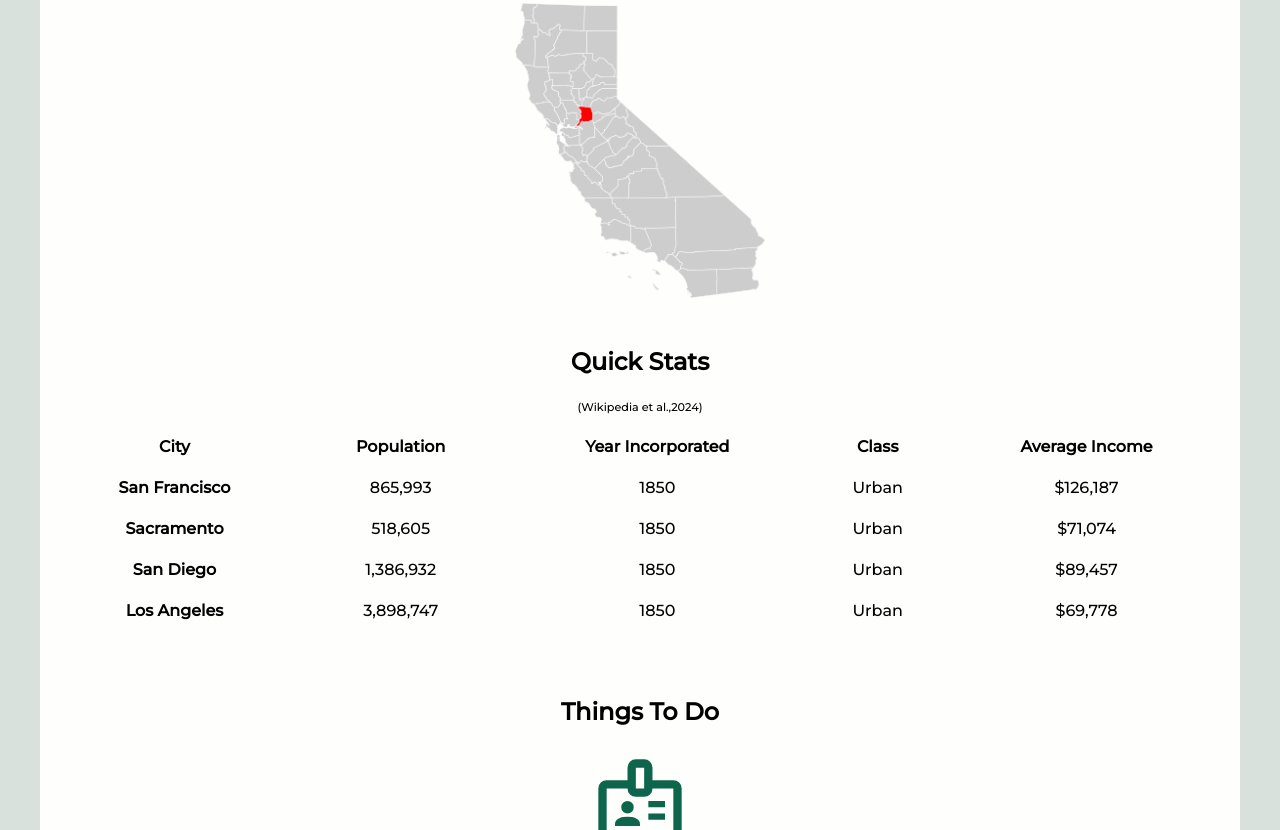
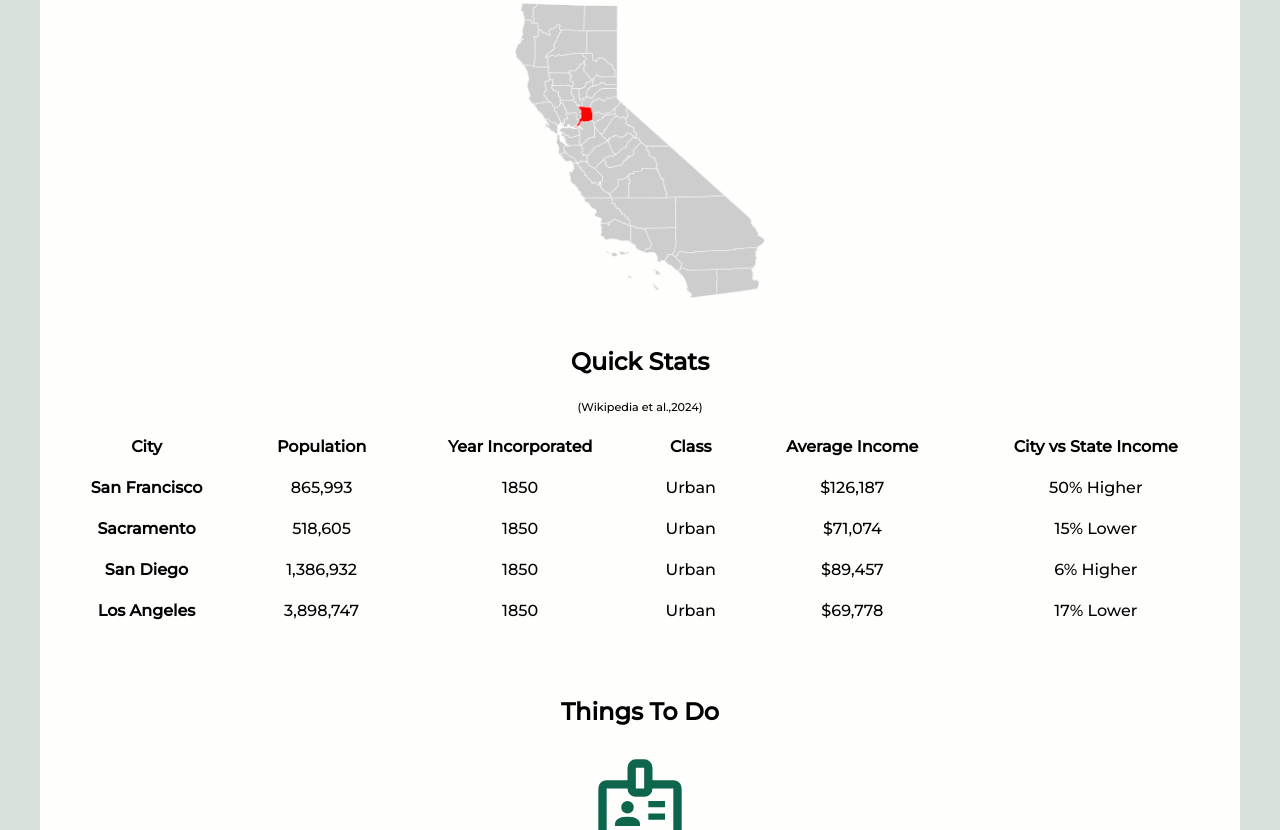
Before and after one commit to cheyannagraham/TGS, a plain HTML site: page index.html in a window 1280 px wide. Shown: the part 377-1207 px from the top of the page. Drawn offline with Linux system fonts and the light colour scheme.

Commit message:
add income comparison

```diff
--- a/index.html
+++ b/index.html
@@ -54,6 +54,7 @@
                         <th>Year Incorporated</th>
                         <th>Class</th>
                         <th>Average Income</th>
+                        <th>City vs State Income</th>
                     </thead>
                     <tr>
                         <th>San Francisco</th>
@@ -61,6 +62,7 @@
                         <td>1850</td>
                         <td>Urban</td>
                         <td>$126,187</td>
+                        <td>50% Higher</td>
                     </tr>
                     <tr>
                         <th>Sacramento</th>
@@ -68,6 +70,7 @@
                         <td>1850</td>
                         <td>Urban</td>
                         <td>$71,074</td>
+                        <td>15% Lower</td>
                     </tr>
                     <tr>
                         <th>San Diego</th>
@@ -75,6 +78,7 @@
                         <td>1850</td>
                         <td>Urban</td>
                         <td>$89,457</td>
+                        <td>6% Higher</td>
                     </tr>
                     <tr>
                         <th>Los Angeles</th>
@@ -82,6 +86,7 @@
                         <td>1850</td>
                         <td>Urban</td>
                         <td>$69,778</td>
+                        <td>17% Lower</td>
                     </tr>
                     <tfoot>
                         <a class="city-info-attribution" href="./pages/attribution.html">(Wikipedia et al.,2024)</a>
```
Also changed, not shown: pages/attribution.html (+3 -0 lines).
